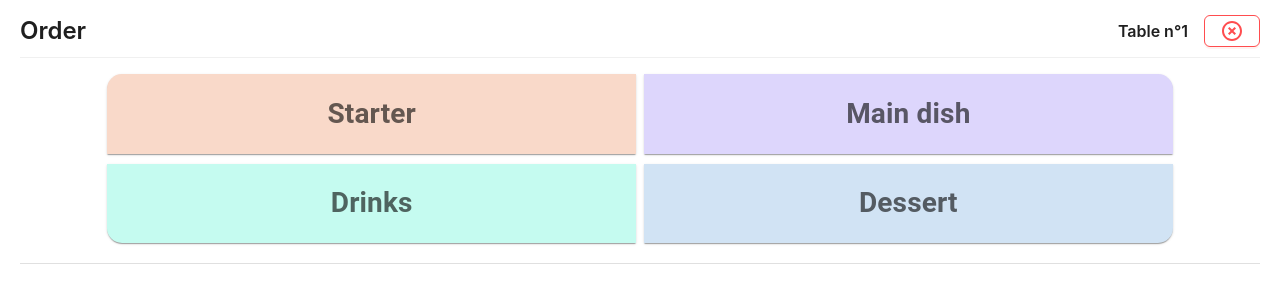
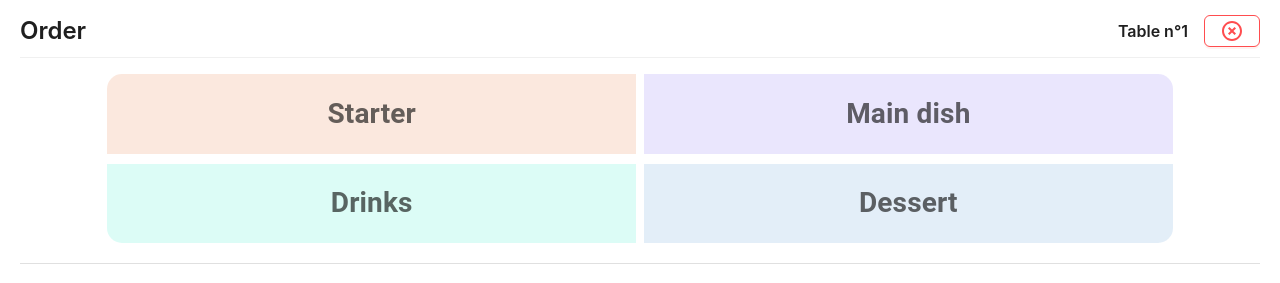
Before and after one commit to CorentinRuiz/chez-philou, a React (Create React App) app in the folder frontend/: page /takeOrder/1 in a window 1280 px wide. Shown: the top 283 px of the page. Built offline with nearby package versions, Linux system fonts and the light colour scheme.

Commit message:
Add the first version to display menu with api

```diff
--- a/frontend/src/api/menus.js
+++ b/frontend/src/api/menus.js
@@ -1,6 +1,6 @@
 import { axiosInstance } from "./api";
 
-const API_BASE_ROUTE = "/menus";
+const API_BASE_ROUTE = "/menu/menus";
 
 export const getMenus = async () => {
     return await axiosInstance.get(API_BASE_ROUTE);
--- a/frontend/src/components/takeOrder/CategoryButtons.js
+++ b/frontend/src/components/takeOrder/CategoryButtons.js
@@ -1,8 +1,9 @@
 import React from "react";
 import PaperButtonMUI from "../templates/PaperButtonMUI";
-import { Grid } from "@mui/material";
+import { Grid,alpha } from "@mui/material";
 
-const CategoryButtons = ({ functionOnClick }) => {
+const CategoryButtons = ({ functionOnClick, selected, displayGrid }) => {
+
   const borderRadiusDrinks = {
     bl: "15px",
     br: "0px",
@@ -43,7 +44,8 @@ const CategoryButtons = ({ functionOnClick }) => {
           <PaperButtonMUI
             borderRadius={borderRadiusStarter}
             title={"Starter"}
-            color={"#F9D9C9"}
+            color={selected === "Starter" && displayGrid ? alpha("#F9D9C9",1) : alpha("#F9D9C9",0.6) }
+            elevation={selected === "Starter" && displayGrid ? 2 : 0}
             onClick={functionOnClick}
           ></PaperButtonMUI>
         </Grid>
@@ -51,7 +53,8 @@ const CategoryButtons = ({ functionOnClick }) => {
           <PaperButtonMUI
             borderRadius={borderRadiusDish}
             title={"Main dish"}
-            color={"#DDD6FC"}
+            color={selected === "Main dish" && displayGrid ? alpha("#DDD6FC",1) : alpha("#DDD6FC",0.6) }
+            elevation={selected === "Main dish" && displayGrid ? 2 : 0}
             onClick={functionOnClick}
           ></PaperButtonMUI>
         </Grid>
@@ -65,7 +68,8 @@ const CategoryButtons = ({ functionOnClick }) => {
         <Grid item xs={5}>
           <PaperButtonMUI
             title={"Drinks"}
-            color={"#C5FBF0"}
+            color={selected === "Drinks" && displayGrid ? alpha("#C5FBF0",1) : alpha("#C5FBF0",0.6) }
+            elevation={selected === "Drinks" && displayGrid ? 2 : 0}
             borderRadius={borderRadiusDrinks}
             onClick={functionOnClick}
           ></PaperButtonMUI>
@@ -74,7 +78,8 @@ const CategoryButtons = ({ functionOnClick }) => {
           <PaperButtonMUI
             borderRadius={borderRadiusDessert}
             title={"Dessert"}
-            color={"#D1E3F4"}
+            color={selected === "Dessert" && displayGrid ? alpha("#D1E3F4",1) : alpha("#D1E3F4",0.6) }
+            elevation={selected === "Dessert" && displayGrid ? 2 : 0}
             onClick={functionOnClick}
           ></PaperButtonMUI>
         </Grid>
--- a/frontend/src/components/takeOrder/DishDisplayTable.js
+++ b/frontend/src/components/takeOrder/DishDisplayTable.js
@@ -36,7 +36,7 @@ const DishDisplayTable = ({ menuItems }) => {
   };
 
   return (
-    <Paper elevation={1} sx={{margin: "10px"}}>
+    <Paper elevation={1} sx={{margin: "10px", height: "430px", overflow: "auto"}}>
       <Grid container spacing={0.5} padding={1}>
         {menuItems.map((menuItem, index) => (
           <Grid item xs={6} key={index}>
@@ -53,7 +53,7 @@ const DishDisplayTable = ({ menuItems }) => {
                 marginLeft={1}
                 marginRight={1}
               >
-                <Typography variant="h6">{menuItem.title}</Typography>
+                <Typography variant="h6">{menuItem.shortName}</Typography>
                 <IconButton onClick={openAddCommentModal}>
                   <AddCommentIcon />
                 </IconButton>
--- a/frontend/src/components/templates/PaperButtonMUI.js
+++ b/frontend/src/components/templates/PaperButtonMUI.js
@@ -2,7 +2,7 @@ import PropTypes from "prop-types";
 import {Paper, styled} from "@mui/material";
 
 const PaperButtonMUI = (props) => {
-    const {color, title, description, onClick, borderRadius} = props;
+    const {color, title, description, onClick, borderRadius,elevation} = props;
 
     const PaperItemMUI = styled(Paper)(({theme, backgroundcolor, borderradius}) => ({
         ...theme.typography.body2,
@@ -16,7 +16,7 @@ const PaperButtonMUI = (props) => {
         borderTopRightRadius: borderradius.tr,
     }));
 
-    return <PaperItemMUI borderradius={borderRadius} backgroundcolor={color} onClick={ e=> onClick(e)}>
+    return <PaperItemMUI elevation={elevation} borderradius={borderRadius} backgroundcolor={color} onClick={ e=> onClick(e)}>
         <div>
             <h1>{title}</h1>
             <p>{description}</p>
--- a/frontend/src/pages/TakeOrderPage.jsx
+++ b/frontend/src/pages/TakeOrderPage.jsx
@@ -6,6 +6,7 @@ import { BottomSheet } from "react-spring-bottom-sheet";
 import "react-spring-bottom-sheet/dist/style.css";
 import BottomSheetHeader from "../components/takeOrder/bottomSheet/BottomSheetHeader";
 import OrderItem from "../components/takeOrder/bottomSheet/OrderItem";
+import { getMenus } from "../api/menus";
 
 const TakeOrderPage = () => {
   const [lastButtonClicked, setLastButtonClicked] = useState("");
@@ -17,11 +18,26 @@ const TakeOrderPage = () => {
       lastButtonClicked === e.target.innerText ? !displayGrid : true
     );
     setLastButtonClicked(e.target.innerText);
-    setMenuItems([
-      { title: "Plat 1" },
-      { title: "Plat 2" },
-      { title: "Plat 3" },
-    ]);
+
+    getMenus().then((res) => {
+      const itemsToDisplay = [];
+      console.log(res.data);
+
+      for (const item of res.data) {
+        if (
+          item.category.toLowerCase() ===
+          e.target.innerText.toLowerCase().split(" ")[0]
+        ) {
+          itemsToDisplay.push(item);
+        }
+        if (e.target.innerText.toLowerCase() === "drinks") {
+          if (item.category.toLowerCase() === "beverage") {
+            itemsToDisplay.push(item);
+          }
+        }
+      }
+      setMenuItems(itemsToDisplay);
+    });
   };
 
   const fakeItems = [
@@ -50,7 +66,11 @@ const TakeOrderPage = () => {
 
   return (
     <div>
-      <CategoryButtons functionOnClick={getNewItems} />
+      <CategoryButtons
+        selected={lastButtonClicked}
+        functionOnClick={getNewItems}
+        displayGrid={displayGrid}
+      />
       <Divider style={{ margin: 20 }} />
       {displayGrid ? <DishDisplayTable menuItems={menuItems} /> : ""}
       <BottomSheet
```
